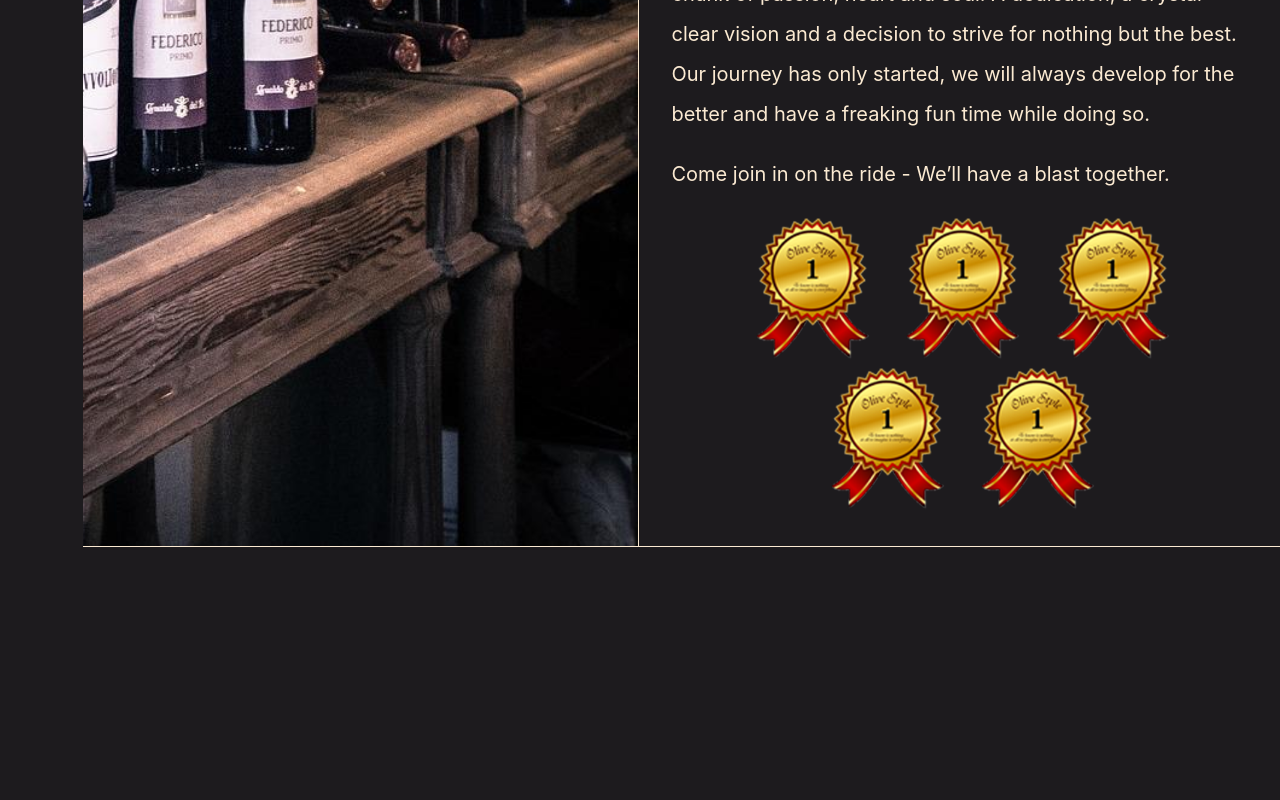
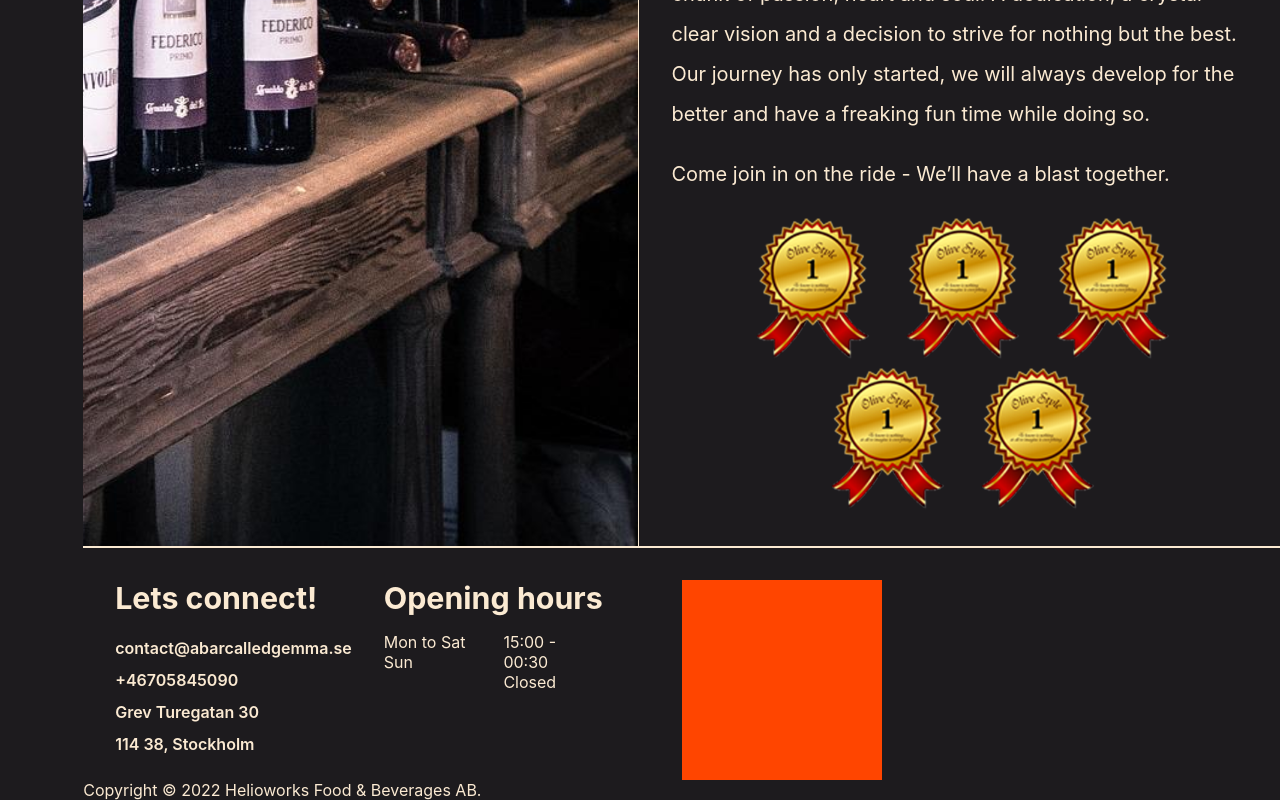
Before and after one commit to ledminh/a-bar-called-quesera, a Next.js app: page / in a window 1280 px wide. Shown: the part 1851-2651 px from the top of the page. Before the commit the page ends 2398 px from the top, so only its background shows below. Built offline with nearby package versions, Linux system fonts and the light colour scheme.

Commit message:
Finish contact and opening hour

```diff
--- /dev/null
+++ b/components/Footer/Footer.module.scss
@@ -0,0 +1,85 @@
+.wrapper {
+    display: flex;
+
+    flex-flow: row wrap;
+
+    padding-top: 2rem;
+
+    border-top: 1px solid #fbead2;
+
+}
+
+
+.text {
+    flex-basis: 50%;
+
+    display: flex;
+    flex-flow: row nowrap;
+    @media (max-width: 1170px) {
+        flex-basis: 100%;
+    }
+
+}
+
+.contact {
+    flex-basis: 40%;
+    height: 100%;
+
+    padding-left: 2rem;
+    margin-right: 2rem;
+
+    ul {
+        list-style: none;
+        padding: 0;
+
+        line-height: 2rem;
+
+        font-weight: 600;
+    }
+
+}
+
+.openHours {
+    flex-basis: 40%;
+    height: 100%;
+
+
+    h3 {
+        flex-basis: 100%;
+
+    }
+
+    .content {
+        display: flex;
+        flex-flow: row nowrap;
+
+    }
+
+
+    ul {
+        list-style: none;
+        flex-basis: 40%;
+
+        padding: 0;
+
+        margin-right: 2rem;
+
+    }
+}
+
+.globeWrapper {
+    flex-basis: 50%;
+
+}
+
+
+.globe {
+    background-color: orangered;
+
+    width: 200px;
+    height: 200px;
+}
+
+.copyright {
+    flex-basis: 100%;
+}
--- /dev/null
+++ b/components/Footer/index.js
@@ -0,0 +1,41 @@
+import styles from './Footer.module.scss';
+
+export default function Footer() {
+
+
+    return (
+        <div className={styles.wrapper}>
+            <div className={styles.text}>
+                <div className={styles.contact}>
+                    <h3>Lets connect!</h3>
+                    <ul>
+                        <li>contact@abarcalledgemma.se</li>
+                        <li>+46705845090</li>
+                        <li>Grev Turegatan 30</li>
+                        <li>114 38, Stockholm</li>
+                    </ul>
+                </div>
+                <div className={styles.openHours}>
+                    <h3>Opening hours</h3>
+                    <div className={styles.content}>
+                        <ul className={styles.day}>
+                            <li>Mon to Sat</li>
+                            <li>Sun</li>
+                        </ul>
+                        <ul className={styles.hour}>
+                            <li>15:00 - 00:30</li>
+                            <li>Closed</li>
+                        </ul>
+                    </div>
+                </div>
+            </div>
+
+            <div className={styles.globeWapper}>
+                <div className={styles.globe}/>
+            </div>
+            <div className={styles.copyright}>
+            Copyright © 2022 Helioworks Food & Beverages AB.
+            </div>
+        </div>
+    );
+}
--- a/pages/index.js
+++ b/pages/index.js
@@ -8,6 +8,7 @@ import News from '../components/News';
 import styles from '../styles/Home.module.scss';
 import Banner from '../components/Banner';
 import Achievements from '../components/Achievements';
+import Footer from '../components/Footer';
 
 export default function Home() {
   return (
@@ -20,6 +21,7 @@ export default function Home() {
         <News />
         <Banner />
         <Achievements />
+        <Footer />
       </main>
     </PageLayout>
 
```
